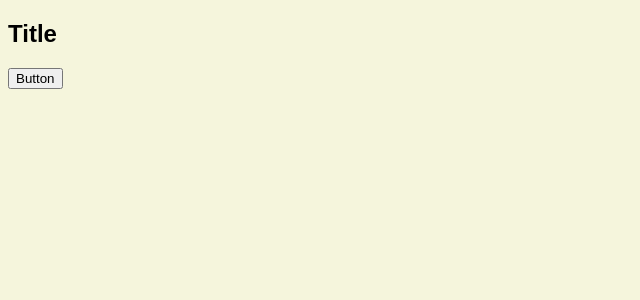
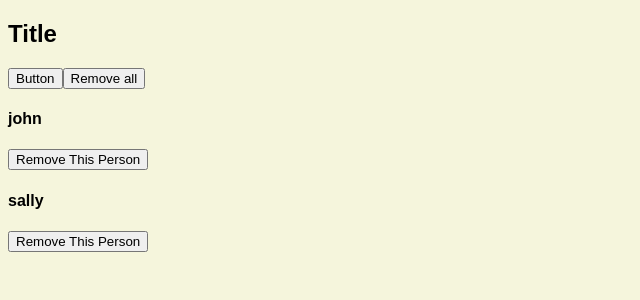
Before and after one commit to axionbuster/react-lessons-0, a React (Create React App) app: page / in a window 1280 px wide. Shown: the top 300 px of the page, without its empty margins (0-640 px from the left). Built offline with nearby package versions, Linux system fonts and the light colour scheme.

Commit message:
Use dynamic people list generation

```diff
--- /dev/null
+++ b/src/tutorial/1-useState/PeopleList.js
@@ -0,0 +1,37 @@
+import React, { useState } from 'react';
+
+import peopleList from './data';
+
+const ListNames = () => {
+  const [people, setPeople] = useState(peopleList);
+
+  const handleClick = () => {
+    setPeople([]);
+  };
+
+  const removeItem = (id) => {
+    const newPeople = people.filter((person) => person.id !== id);
+    setPeople(newPeople);
+  };
+
+  return (
+    <>
+      <button type="button" onClick={handleClick}>
+        Remove all
+      </button>
+      {people.map((person) => {
+        const { id, name } = person;
+        return (
+          <div key={id} className="item">
+            <h4>{name}</h4>
+            <button type="button" onClick={() => removeItem(id)}>
+              Remove This Person
+            </button>
+          </div>
+        );
+      })}
+    </>
+  );
+};
+
+export default ListNames;
--- a/src/tutorial/1-useState/UseStateExample.js
+++ b/src/tutorial/1-useState/UseStateExample.js
@@ -1,10 +1,15 @@
 import React, { useState } from 'react';
+import PeopleList from './PeopleList';
 
 const UseStateExample = () => {
   const [title, setTitle] = useState('Title');
 
   const handleClick = () => {
-    setTitle('oh');
+    if (title === 'Title') {
+      setTitle('oh');
+    } else {
+      setTitle('Title');
+    }
   };
 
   // <> ... </> is a short syntax for declaring a React.Fragment. See
@@ -16,6 +21,7 @@ const UseStateExample = () => {
       <button type="button" className="btn" onClick={handleClick}>
         Button
       </button>
+      <PeopleList />
     </>
   );
 };
--- /dev/null
+++ b/src/tutorial/1-useState/data.js
@@ -0,0 +1,6 @@
+const data = [
+  { id: 1, name: 'john' },
+  { id: 2, name: 'sally' },
+];
+
+export default data;
```
